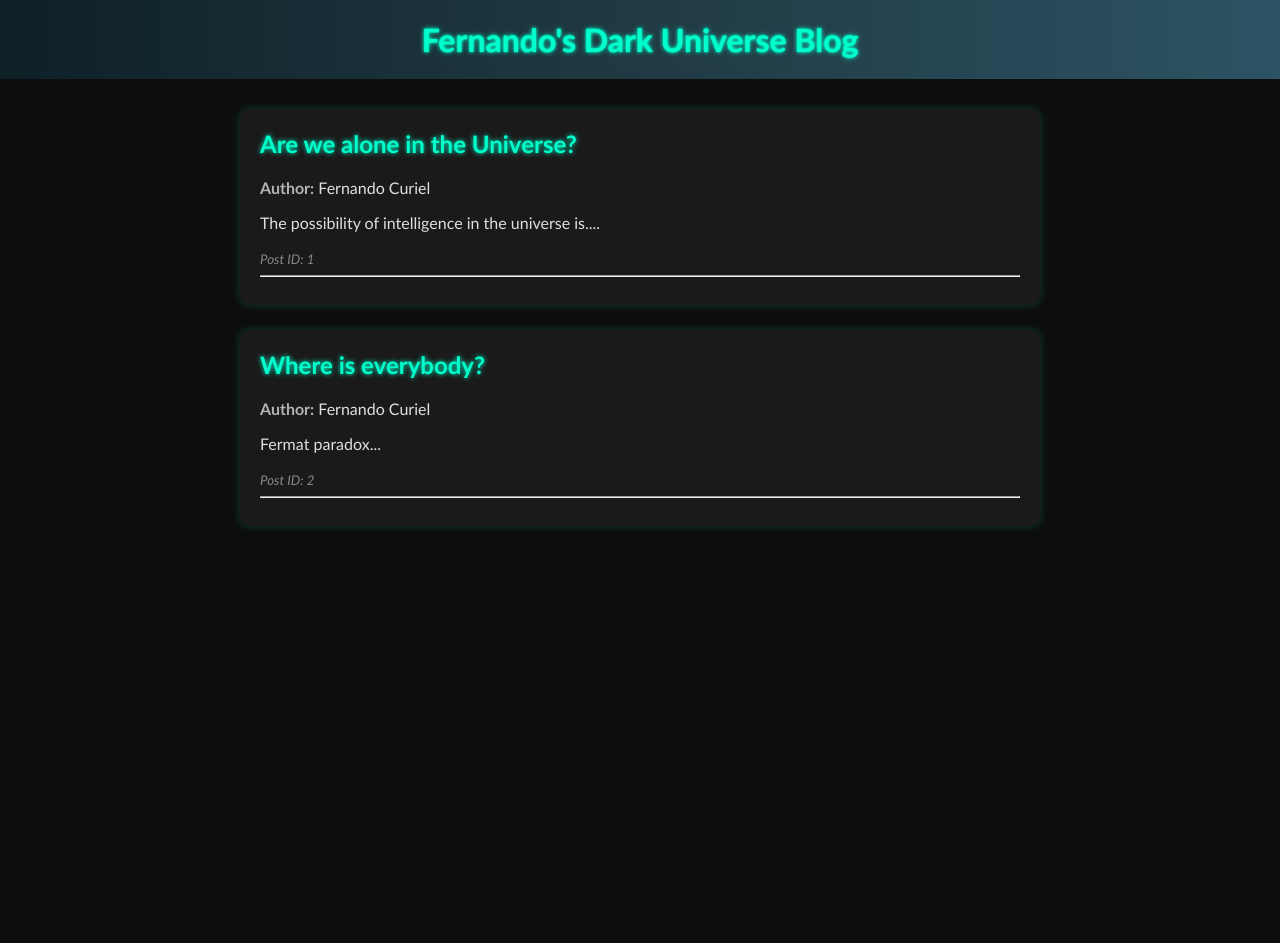
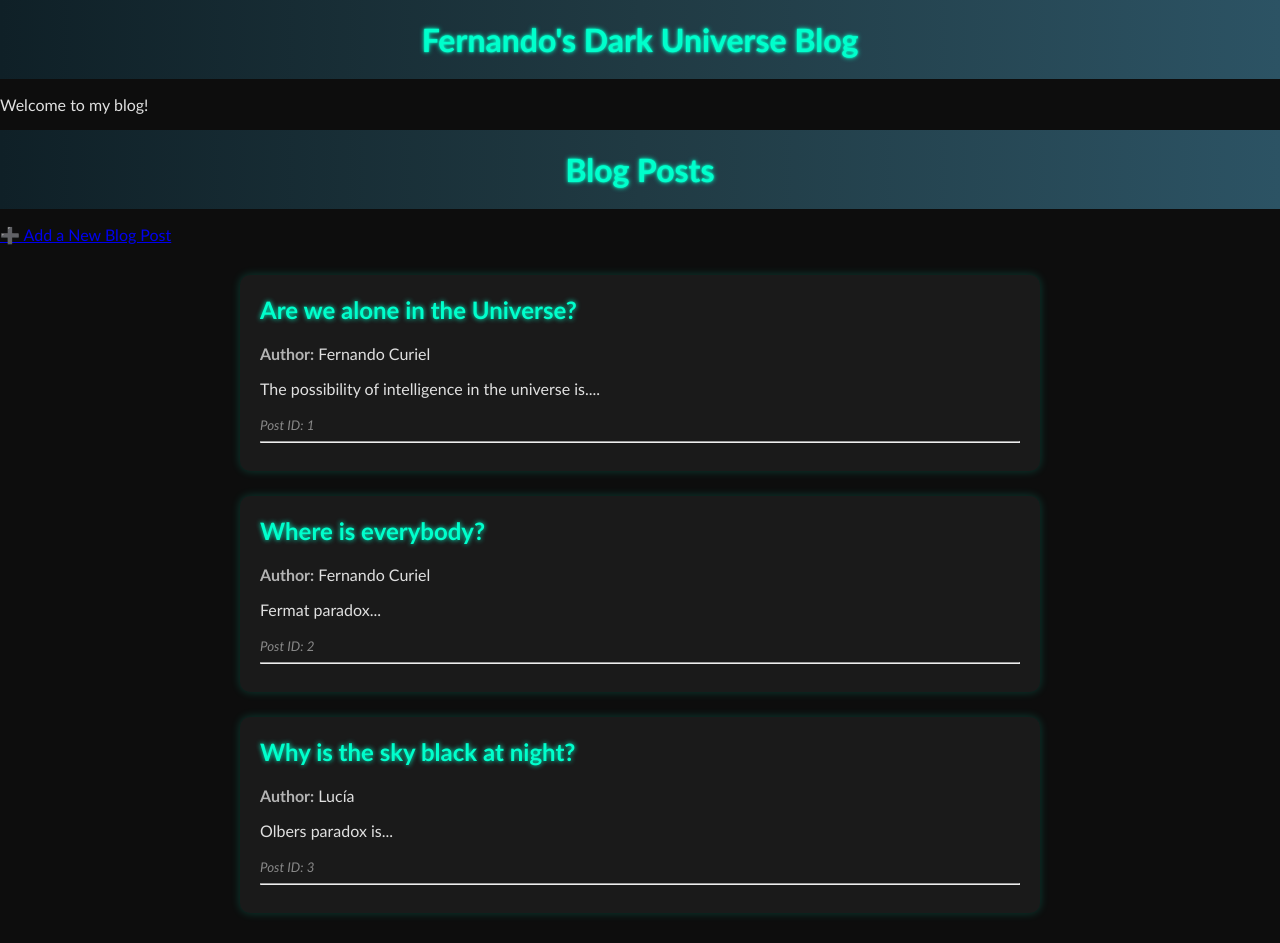
Before and after one commit to fcuriel66/Masterblog, a Flask app: page / in a window 1280 px wide. Before the commit the page ends 529 px from the top, so only its background shows below. Run offline with Flask 3, Linux system fonts and the light colour scheme.

Commit message:
Modified app.py code to direct user to new /add route and changed the index.html so that a form is created to save new posts in json file

```diff
--- a/app.py
+++ b/app.py
@@ -1,17 +1,93 @@
-from flask import Flask, render_template
+from flask import Flask, render_template, request, redirect, url_for
 import json
+import os
 
 app = Flask(__name__)
 
 @app.route('/')
 def index():
     """Opens and loads the blogs.json file. Then
-    passes blog_posts into the template as 'posts'
-    using the render_template function."""
-    with open("blogs.json", "r") as f:
-        blog_posts = json.load(f)
+     passes blog_posts into the template as 'posts'
+     using the render_template function."""
+    if os.path.exists("blogs.json"):
+        with open("blogs.json", "r") as f:
+            blog_posts = json.load(f)
+    else:
+        blog_posts = []
 
     return render_template("index.html", posts=blog_posts)
 
+
+@app.route('/add', methods=['GET', 'POST'])
+def add():
+    """If request-method is 'POST', gets data from form,
+      loads the existing posts, assigns a unique new id for the post
+       and then creates the new_post. Finally the new_post is
+       dumped into the json file. The return is the redirect to
+       homepage (/index)"""
+    if request.method == 'POST':
+        title = request.form.get("title")
+        author = request.form.get("author")
+        content = request.form.get("content")
+
+        # Loads existing posts
+        if os.path.exists("blogs.json"):
+            with open("blogs.json", "r") as f:
+                blog_posts = json.load(f)
+        else:
+            blog_posts = []
+
+        # New id for post
+        new_id = max((post["id"] for post in blog_posts), default=0) + 1
+
+        # Creates the new post
+        new_post = {
+            "id": new_id,
+            "title": title,
+            "author": author,
+            "content": content
+        }
+
+        # Append new post and save back to file
+        blog_posts.append(new_post)
+        with open("blogs.json", "w") as f:
+            json.dump(blog_posts, f, indent=4)
+
+        return redirect(url_for("index"))
+
+    # If method is GET...
+    return render_template("add.html")
+
+
 if __name__ == '__main__':
     app.run(host="0.0.0.0", port=8080, debug=True)
+
+
+
+# from flask import Flask, render_template
+# import json
+#
+# app = Flask(__name__)
+#
+# @app.route('/')
+# def index():
+#     """Opens and loads the blogs.json file. Then
+#     passes blog_posts into the template as 'posts'
+#     using the render_template function."""
+#     with open("blogs.json", "r") as f:
+#         blog_posts = json.load(f)
+#
+#     return render_template("index.html", posts=blog_posts)
+#
+#
+# from flask import request, render_template
+#
+# @app.route('/add', methods=['GET', 'POST'])
+# def add():
+#     if request.method == 'POST':
+#         # Fill this
+#         pass
+#     return render_template('add.html')
+#
+# if __name__ == '__main__':
+#     app.run(host="0.0.0.0", port=8080, debug=True)
--- a/blogs.json
+++ b/blogs.json
@@ -1,6 +1,20 @@
 [
-    {"id": 1, "author": "Fernando Curiel", "title": "Are we alone in the Universe?",
-      "content": "The possibility of intelligence in the universe is...."},
-    {"id": 2, "author": "Fernando Curiel", "title": "Where is everybody?",
-      "content": "Fermat paradox..."}
+    {
+        "id": 1,
+        "author": "Fernando Curiel",
+        "title": "Are we alone in the Universe?",
+        "content": "The possibility of intelligence in the universe is...."
+    },
+    {
+        "id": 2,
+        "author": "Fernando Curiel",
+        "title": "Where is everybody?",
+        "content": "Fermat paradox..."
+    },
+    {
+        "id": 3,
+        "title": "Why is the sky black at night?",
+        "author": "Luc\u00eda",
+        "content": "Olbers paradox is..."
+    }
 ]
--- a/templates/index.html
+++ b/templates/index.html
@@ -7,6 +7,12 @@
 </head>
 <body>
     <h1>Fernando's Dark Universe Blog</h1>
+    <p>Welcome to my blog!</p>
+        <h1>Blog Posts</h1>
+    <!-- Link to Add Page -->
+    <p>
+        <a href="{{ url_for('add') }}" class="add-link">➕ Add a New Blog Post</a>
+    </p>
     <div class="posts">
         {% for post in posts %}
             <div class="post">
```
Also changed, not shown: templates/add.html (added, +26 -0 lines).
